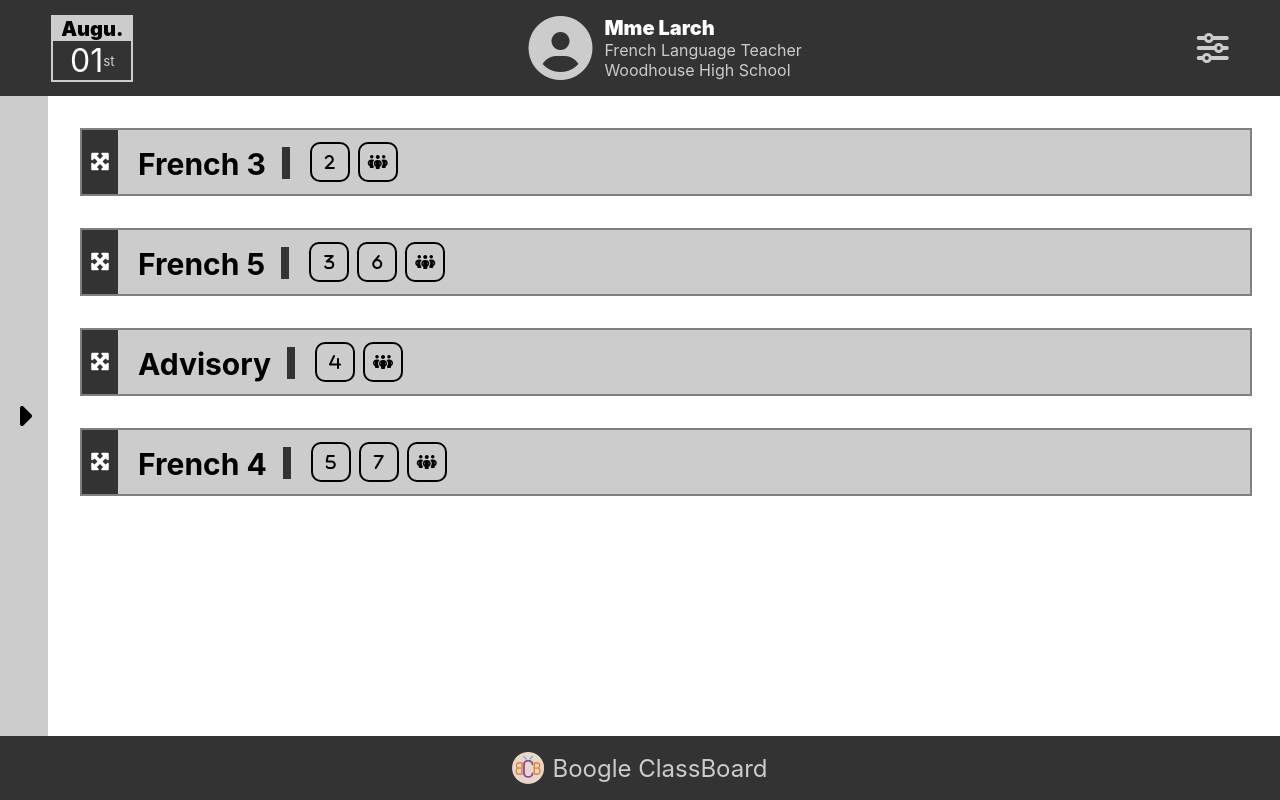
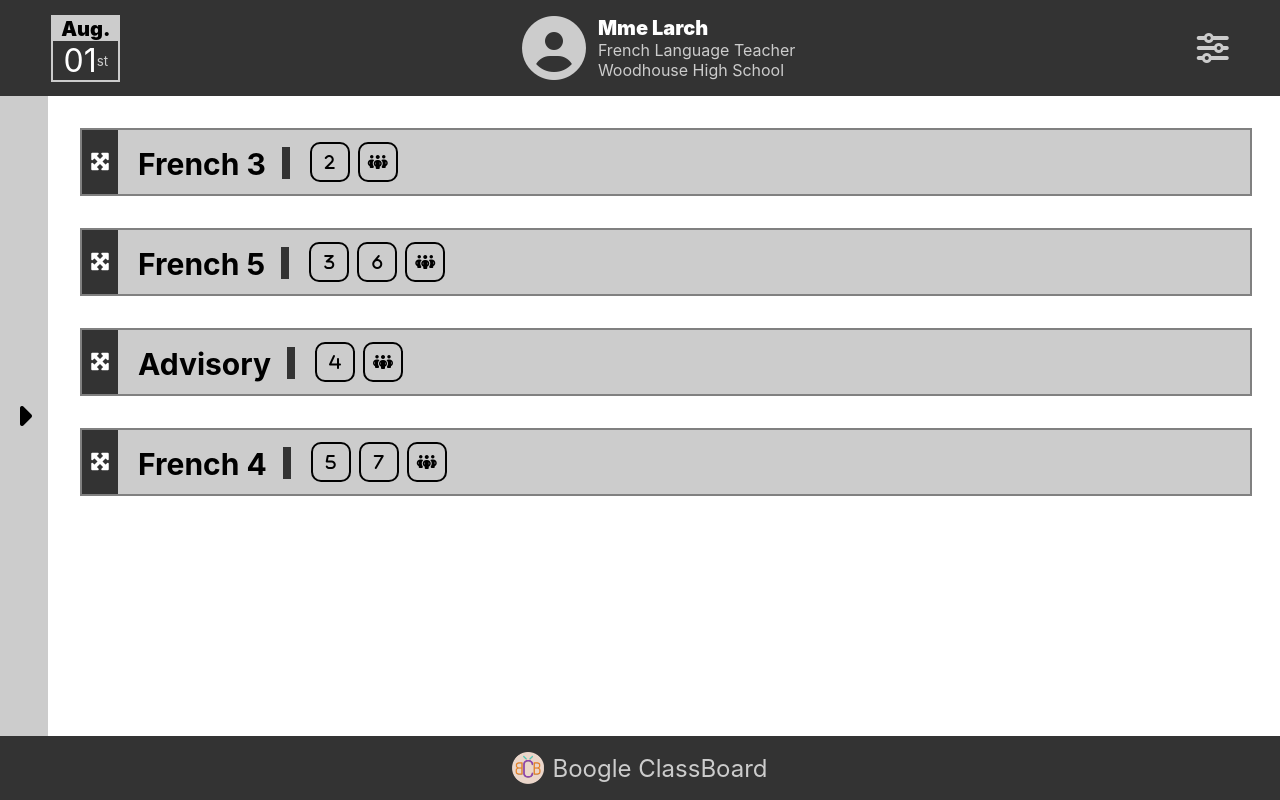
Before and after one commit to renkomba/boogle, a React (Create React App) app: page / in a window 1280 px wide. Built offline with nearby package versions, Linux system fonts and the light colour scheme.

Commit message:
changed ternary assignment so months other than May, June, and July are truncated to 3 characters and a period

```diff
--- a/src/components/Banner/CalendarIcon/CalendarIcon.js
+++ b/src/components/Banner/CalendarIcon/CalendarIcon.js
@@ -23,7 +23,7 @@ export const CalendarIcon = () => {
     return (
         <section id="date">
             <div id="date-container" title={`Today is ${weekday}, ${month} the ${day}${suffix}`}>
-                <span id="month">{month.length > 4 ? `${month.slice(0, 4)}.` : month}</span><br/>
+                <span id="month">{month.length > 4 ? `${month.slice(0, 3)}.` : month}</span><br/>
                 <span id="day">{day}</span>
                 <span id="ordinal-suffix"><sup>{suffix}</sup></span>
             </div>
```
